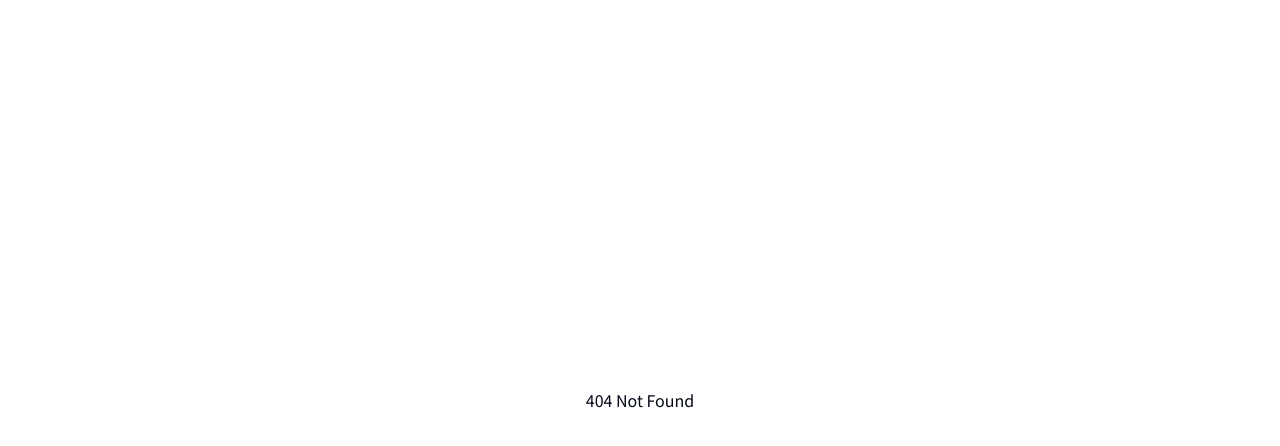
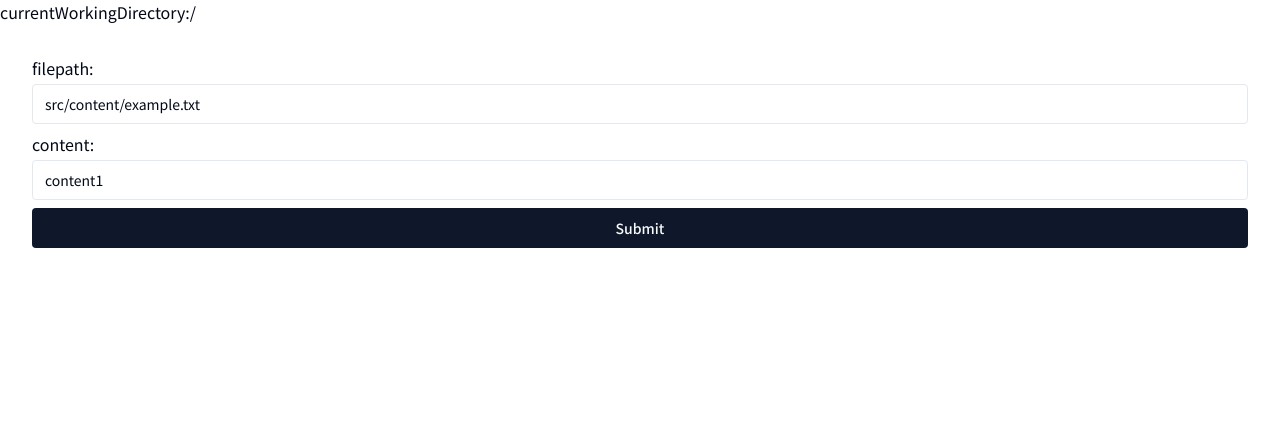
Before and after one commit to rikiTada/medical_statistics_app, a Next.js app: page /admin/article/create in a window 1280 px wide. Before the commit this address had no page. Shown: the top 446 px of the page. Built offline with nearby package versions, Linux system fonts and the light colour scheme.

Commit message:
WIP: create file

```diff
--- /dev/null
+++ b/src/app/(admin)/admin/article/create/page.tsx
@@ -0,0 +1,47 @@
+"use server";
+import { Button } from "@/components/ui/button";
+import { Input } from "@/components/ui/input";
+
+import { ROOT_DIRECTORY } from "@/lib/const";
+import { createFile } from "../edit/actions";
+
+export default async function Page() {
+  const data = [
+    {
+      name: "filepath",
+      value: ROOT_DIRECTORY + "/example.txt",
+    },
+    {
+      name: "content",
+      value: "content1",
+    },
+  ];
+
+  const currentWorkingDirectory = process.cwd();
+
+  return (
+    <>
+      <h1>currentWorkingDirectory:{currentWorkingDirectory}</h1>
+      <form action={createFile} className="grid gap-2 m-8">
+        {data.map((d) => (
+          <div key={d.name}>
+            <label htmlFor={d.name} className="block mb-1">
+              {d.name}:
+            </label>
+            <Input
+              type="text"
+              name={d.name}
+              id={d.name}
+              defaultValue={d.value || ""}
+              className="w-full rounded"
+            />
+          </div>
+        ))}
+
+        <Button type="submit" className="rounded">
+          Submit
+        </Button>
+      </form>
+    </>
+  );
+}
--- a/src/app/(admin)/admin/article/edit/actions.ts
+++ b/src/app/(admin)/admin/article/edit/actions.ts
@@ -24,7 +24,10 @@ export const createArticle = async (formData: FormData) => {
  *
  * @example createFile('./data/example.txt', 'This is the file content.');
  */
-export const createFile = (filePath: string, content: string): void => {
+export const createFile = (formData: FormData): void => {
+  const filePath = formData.get("filepath") as string;
+  const content = formData.get("content") as string;
+
   // Ensure the directory exists
   const dir = path.dirname(filePath);
   if (!fs.existsSync(dir)) {
--- a/src/app/(admin)/admin/article/page.tsx
+++ b/src/app/(admin)/admin/article/page.tsx
@@ -1,3 +1,4 @@
+import { Button } from "@/components/ui/button";
 import { db } from "@/db";
 import { articles } from "@/db/schema";
 import { formatedDateStr } from "@/lib/date";
@@ -10,7 +11,12 @@ export default async function Page() {
 
   return (
     <>
-      <Link href="/admin/article/edit">記事編集</Link>
+      <Button asChild>
+        <Link href="/admin/article/edit">記事編集</Link>
+      </Button>
+      <Button asChild>
+        <Link href="/admin/article/create">ファイル追加</Link>
+      </Button>
 
       {data.map((d) => (
         <div key={d.id}>
```
